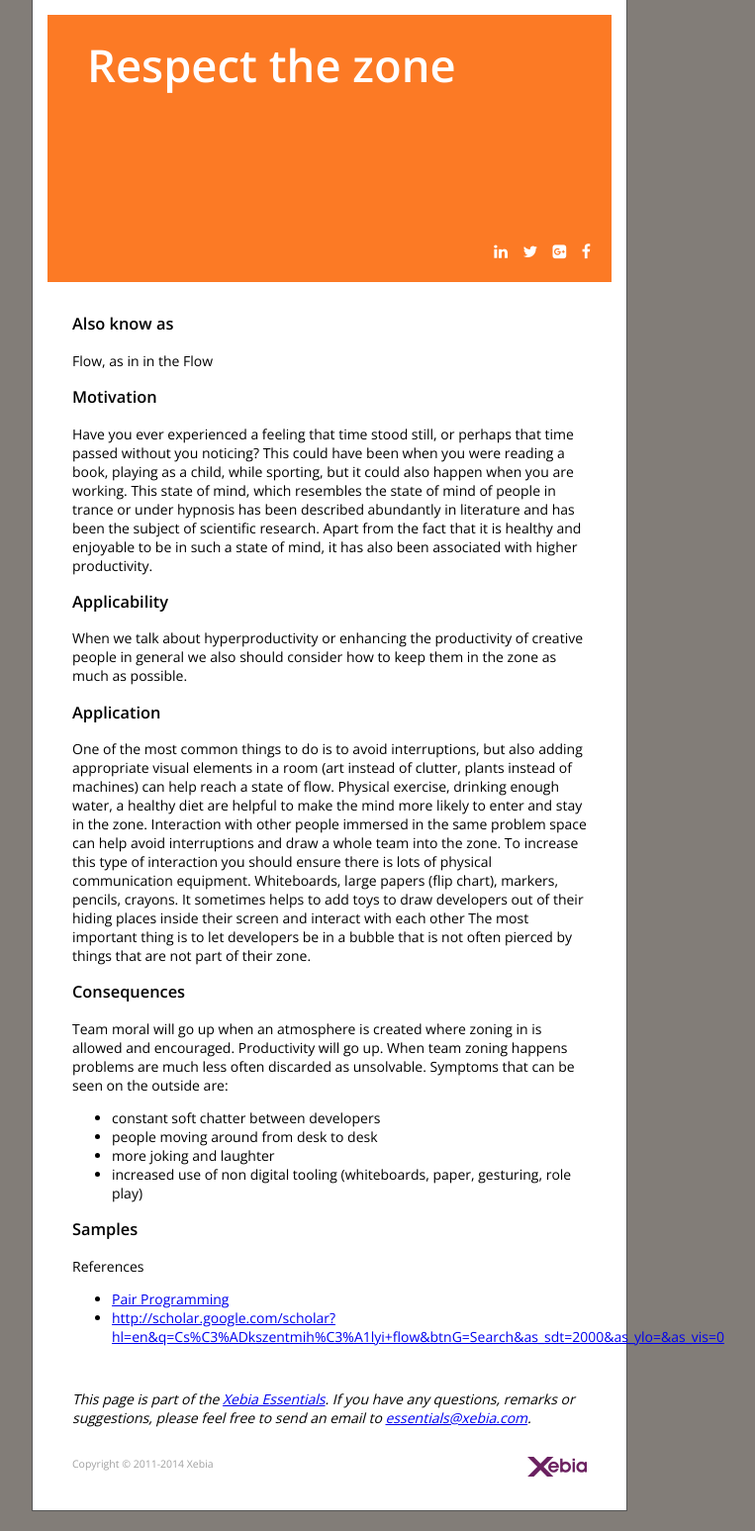
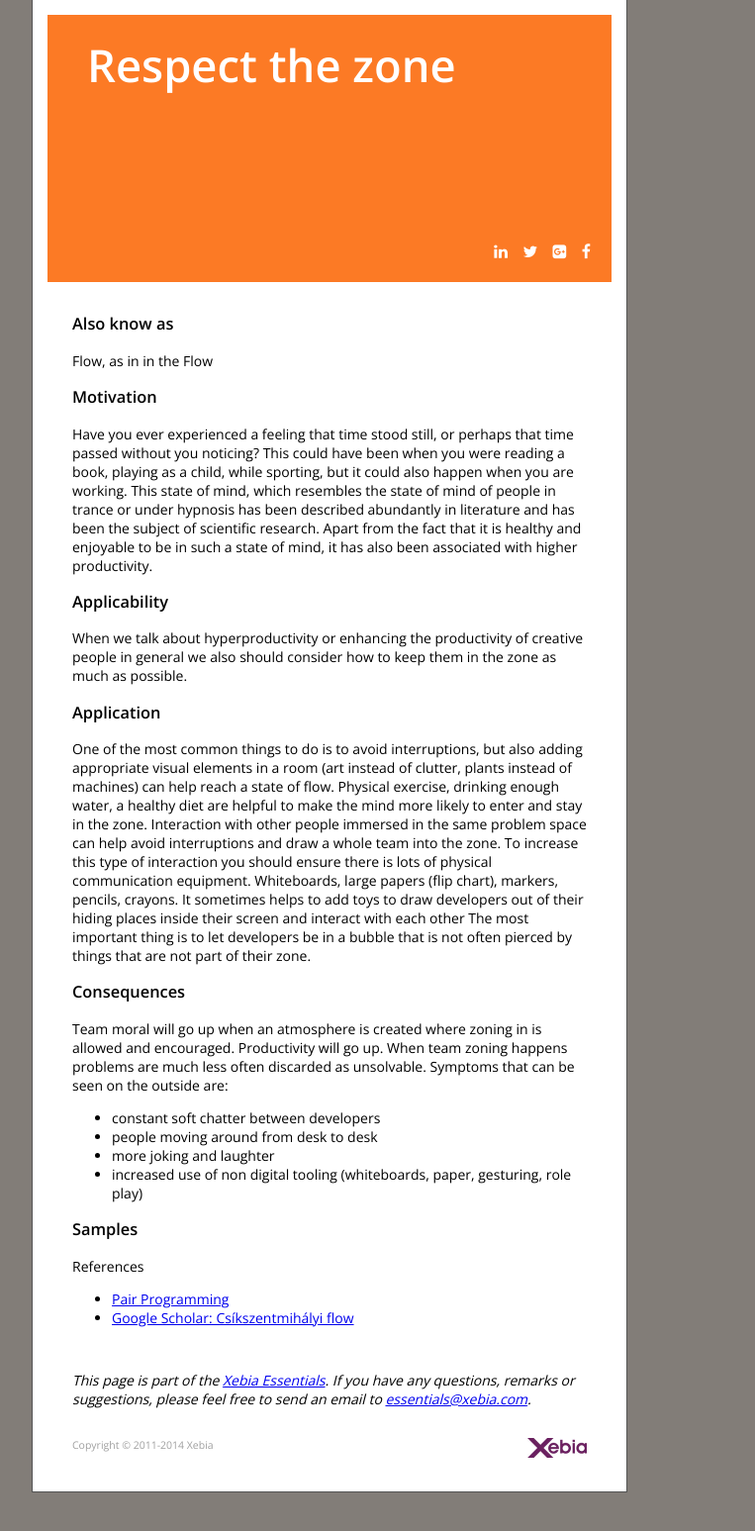
Before and after one commit to xebia/essentials, a Jekyll site: the page built from web/the-zone.md, in a window 1280 px wide. Shown: the whole page at 99% size, without its empty margins (307-1070 px from the left). Built offline with Jekyll 4.4.1, drawn with Linux system fonts in a browser that asks for light colours; nearby versions of some CDN libraries; Markdown is read by kramdown in place of the engine named in the settings.

Commit message:
Changes raw url to google scholar to link with text.

```diff
--- a/web/the-zone.md
+++ b/web/the-zone.md
@@ -38,4 +38,4 @@ Symptoms that can be seen on the outside are:
 References
 
 * [Pair Programming](pair-programming)
-* [http://scholar.google.com/scholar?hl=en&q=Cs%C3%ADkszentmih%C3%A1lyi+flow&btnG=Search&as_sdt=2000&as_ylo=&as_vis=0](http://scholar.google.com/scholar?hl=en&q=Cs%C3%ADkszentmih%C3%A1lyi+flow&btnG=Search&as_sdt=2000&as_ylo=&as_vis=0)
+* [Google Scholar: Csíkszentmihályi flow](http://scholar.google.com/scholar?hl=en&q=Cs%C3%ADkszentmih%C3%A1lyi+flow&btnG=Search&as_sdt=2000&as_ylo=&as_vis=0)
```
